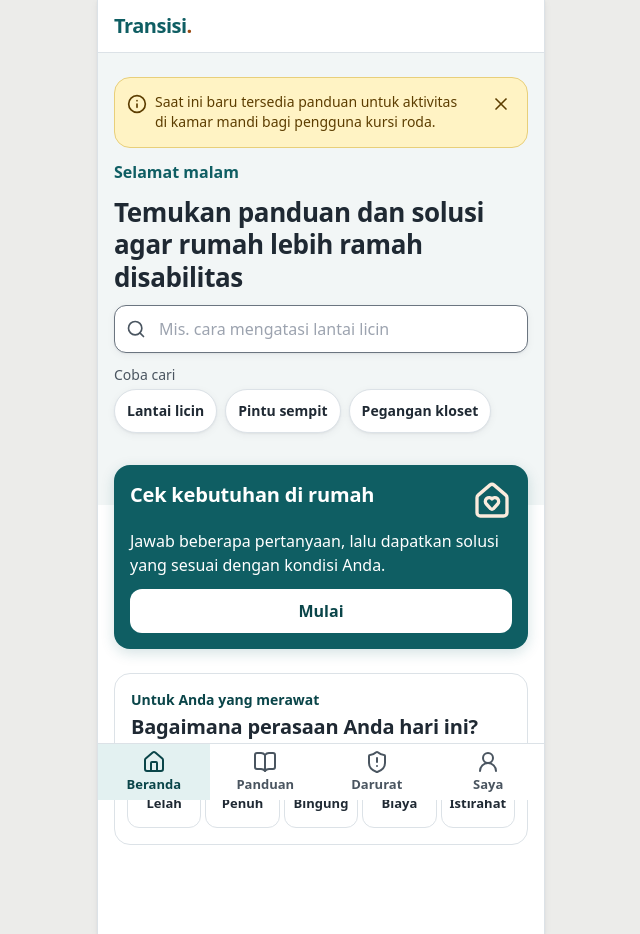
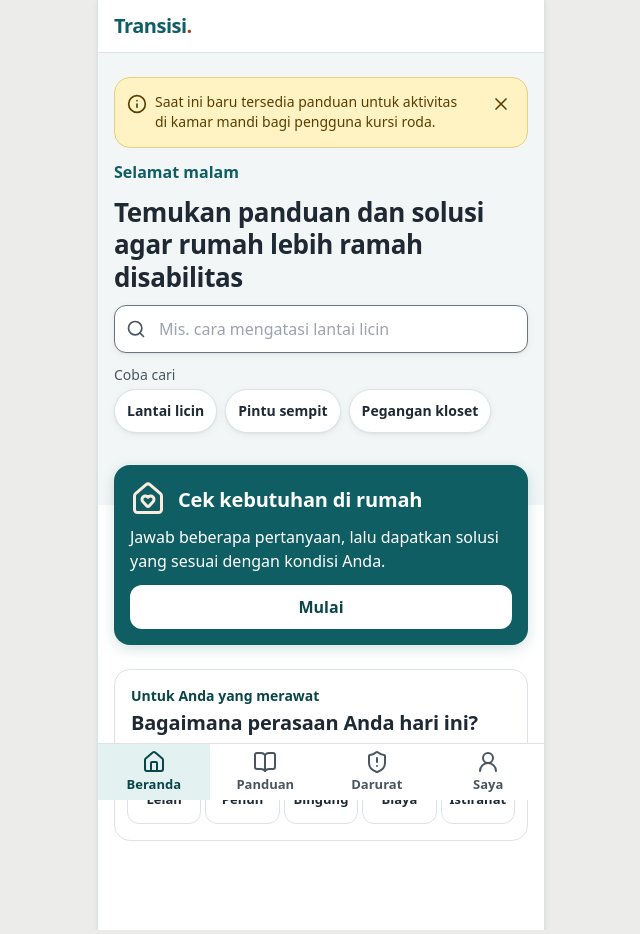
Before and after one commit to titohanafi/transisidnr, a React (Vite) app: page /#/ in a window 1280 px wide. Shown: the whole page, without its empty margins (319-959 px from the left). Built offline with nearby package versions, Linux system fonts and the light colour scheme.

Commit message:
Beranda: ikon kartu utama di kiri, sebaris sebelum judul
Co-Authored-By: Claude Sonnet 5.5 <noreply@anthropic.com>

```diff
--- a/src/screens/Beranda.tsx
+++ b/src/screens/Beranda.tsx
@@ -107,11 +107,11 @@ export function Beranda() {
       className={`rounded-kartu bg-utama p-4 text-white ${adaJawaban ? "" : "relative -mt-16 shadow-angkat"}`}
       aria-labelledby="jalur-utama"
     >
-      <div className="flex items-start justify-between gap-3">
+      <div className="flex items-center gap-3">
+        <IkonBeranda kunci={adaJawaban ? "lanjut" : "susun"} className="h-9 w-9 text-aksen-muda" />
         <h3 id="jalur-utama" className="text-subjudul">
           {kartu.judul}
         </h3>
-        <IkonBeranda kunci={adaJawaban ? "lanjut" : "susun"} className="h-10 w-10 text-aksen-muda" />
       </div>
       <p className="mt-2 text-isi">{kartu.deskripsi}</p>
       <Link
```
